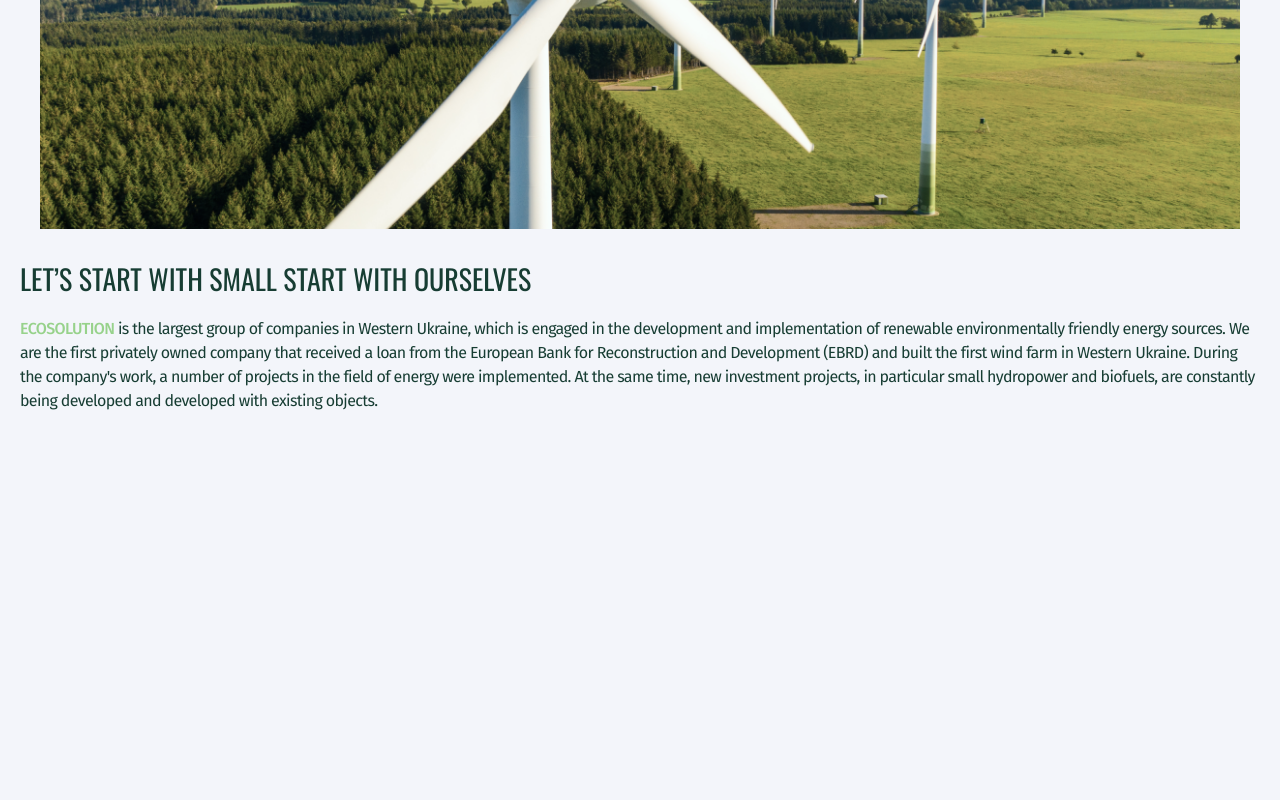
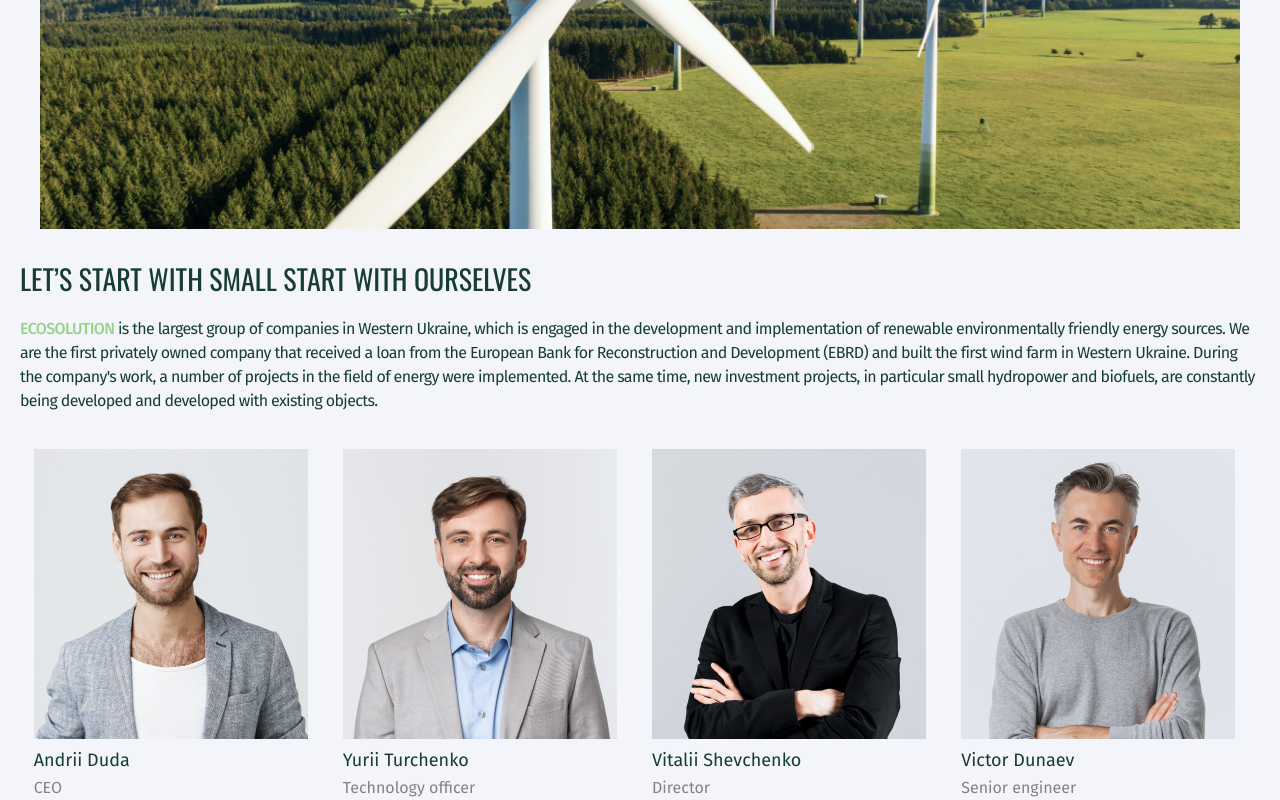
Before and after one commit to Malakhow-Alexandr/ecosolution-next-tailwind, a Next.js app: page / in a window 1280 px wide. Shown: the part 810-1610 px from the top of the page. Before the commit the page ends 1223 px from the top, so only its background shows below. Built offline with nearby package versions, Linux system fonts and the light colour scheme.

Commit message:
add team section

```diff
--- a/app/page.tsx
+++ b/app/page.tsx
@@ -1,11 +1,13 @@
 import RenewableSection from "@/components/RenewableSection/RenewableSection";
 import Hero from "@/components/Hero/Hero";
+import Team from "@/components/Team/Team";
 
 export default function Home() {
   return (
     <main>
       <RenewableSection />
       <Hero />
+      <Team />
     </main>
   );
 }
--- /dev/null
+++ b/bd/teamBd.ts
@@ -0,0 +1,27 @@
+import AndriiDuda from "@/public/team/Andrii-Duda.png";
+import YuriiTurchenko from "@/public/team/Yurii-Turchenko.png";
+import VitaliiShevchenko from "@/public/team/Vitalii-Shevchenko.png";
+import VictorDunaev from "@/public/team/Victor-Dunaev.png";
+
+export const teamBd = [
+  {
+    name: "Andrii Duda",
+    position: "CEO",
+    foto: AndriiDuda,
+  },
+  {
+    name: "Yurii Turchenko",
+    position: "Technology officer",
+    foto: YuriiTurchenko,
+  },
+  {
+    name: "Vitalii Shevchenko",
+    position: "Director",
+    foto: VitaliiShevchenko,
+  },
+  {
+    name: "Victor Dunaev",
+    position: "Senior engineer",
+    foto: VictorDunaev,
+  },
+];
--- a/components/Hero/Hero.tsx
+++ b/components/Hero/Hero.tsx
@@ -3,7 +3,7 @@ import HeroBanner from "@/public/hero/heroBanner.png";
 
 const Hero = () => {
   return (
-    <section>
+    <section className="mb-[36px]">
       <div className="custom-container">
         <Image
           src={HeroBanner}
--- /dev/null
+++ b/components/Team/Team.tsx
@@ -0,0 +1,35 @@
+import Image from "next/image";
+import { teamBd } from "@/bd/teamBd";
+
+const Team = () => {
+  return (
+    <section>
+      <div className="custom-container">
+        <ul className="flex flex-wrap justify-center gap-[24px] mx-auto">
+          {teamBd.map((unit) => (
+            <li
+              key={unit.name}
+              className="mobile:w-[45%] tablet:w-[22%] desktop:w-[23%]"
+            >
+              <Image
+                src={unit.foto}
+                alt={`this is ${unit.name}`}
+                width={274}
+                height={290}
+                className="mb-[8px]"
+              />
+              <p className="text-[18px] leading-[-0.74px] text-mainText font-text mb-[2px]">
+                {unit.name}
+              </p>
+              <p className="font-text text-[#828382] leading-[-0.64px] text-[16px]">
+                {unit.position}
+              </p>
+            </li>
+          ))}
+        </ul>
+      </div>
+    </section>
+  );
+};
+
+export default Team;
```
